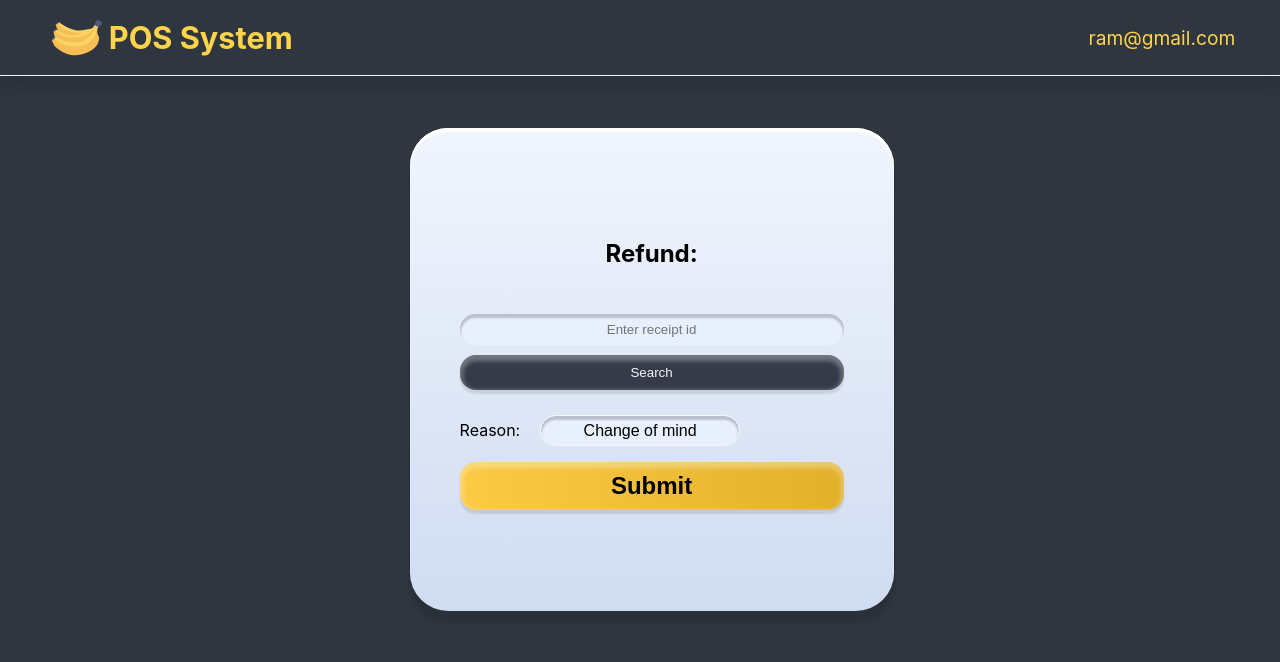
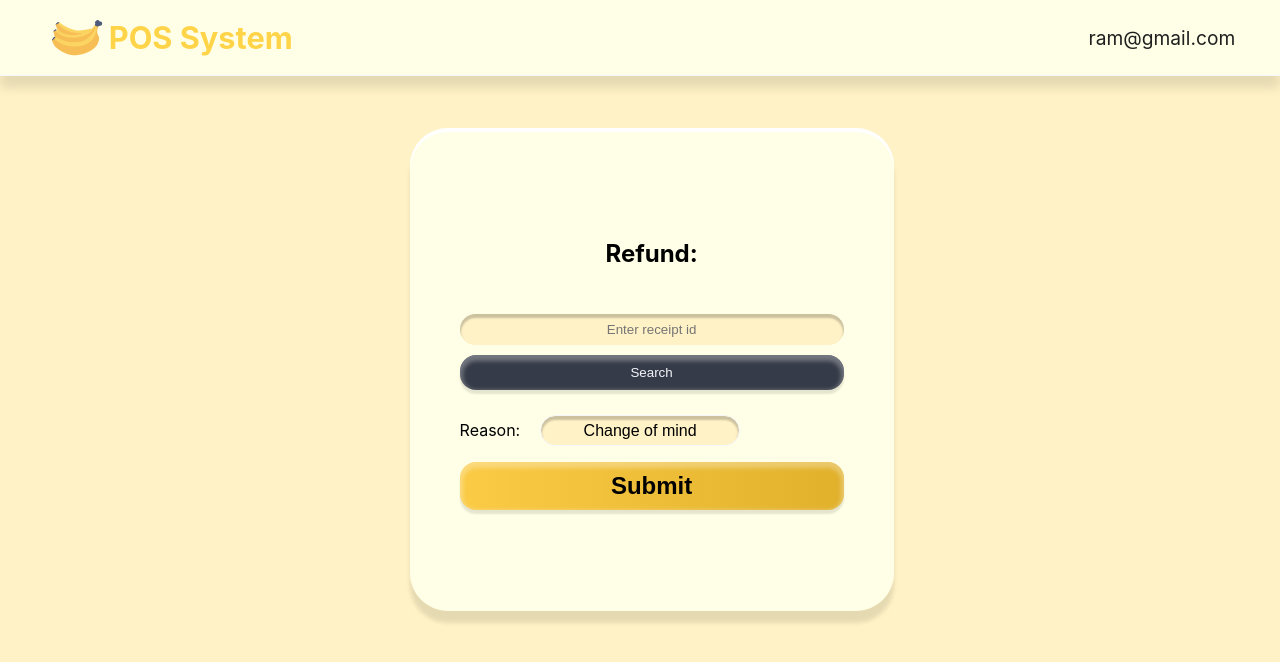
Before and after one commit to Baji0202/pos, a PHP site: page /refund.php in a window 1280 px wide. Shown: the top 662 px of the page. Run offline with PHP 8.4, Linux system fonts and the light colour scheme; a user stored in the database is signed in.

Commit message:
ayan na po client masaya ka na <3

```diff
--- a/admin_side/admindashboard.php
+++ b/admin_side/admindashboard.php
@@ -26,7 +26,7 @@ if (!isset($_SESSION['user_id'])) {
         <nav class="nav-menu">
             <ul>
                 <li><a href="user_settings.php">User Settings</a></li>
-                <li><a href="cashmanagement.php">Cash Management</a></li>
+                <li><a href="./cashmanagement.php">Cash Management</a></li>
                 <li><a href="audit_trail.php">History logs</a></li>
                 <li><a href="items_settings.php">Item Settings</a></li>
                 <li><a href="discount.php">Discounts</a></li>
--- a/home.php
+++ b/home.php
@@ -115,7 +115,7 @@ try {
 <div class="maincontainer">
 
     <div class="maincontent">
-    <button id="toggleButton" onclick="toggleInput()">Banana Card</button>
+    <button id="toggleButton" class="main-button" onclick="toggleInput()">Banana Card</button>
     <input type="text" id="bananacard" style="display: none;">
 <div>
     <table>
--- a/include/styles/global.css
+++ b/include/styles/global.css
@@ -3,11 +3,11 @@ body {
     padding: 0;
     margin: 0;
     font-family: 'Inter', sans-serif;
-    background-color:#2f3640;
+    background-color:#fff2c6;
 }
 
 nav {
-    background-color: #2f3640;
+    background-color: #ffffe7;
     color: rgb(227, 227, 227);
     display: flex;
     justify-content: space-between;
@@ -37,7 +37,7 @@ nav {
 }
 
 .acc_name {
-    color: rgb(255, 212, 72);
+    color: rgb(31, 31, 31);
     font-size: 1.5vw; /* Responsive font size */
 }
 
@@ -53,13 +53,13 @@ nav {
     top: 0;
     width: 100%;
     height: 100%;
-    background-color: #353b48;
+    background-color: #ffffe7;
     z-index: 1;
     padding: 1% 3%;
     margin-bottom: 1%;
     box-sizing: border-box;
     animation: slideLeft 0.5s forwards;
-    border-left: 1px solid #f5f6fa;
+    border-left: 1px solid #282828 ;
     box-shadow: 0 12px 10px rgba(0, 0, 0, 0.1);
 }
 
@@ -75,7 +75,7 @@ nav {
 .dropdown-content a {
     font-size: 1.5vw; /* Responsive font size */
     margin-top: 3vw; /* Responsive spacing */
-    color: rgb(227, 227, 227);
+    color: rgb(35, 35, 35);
     text-decoration: none;
     display: block;
     text-align: justify;
@@ -89,6 +89,13 @@ nav {
     display: block;
 }
 
+a.logout-btn{
+    font-weight:500;
+    color: rgb(233, 38, 38);
+}
+a.logout-btn:hover{
+    color: rgb(148, 0, 0);
+}
 
 
 input[type="text"],
@@ -102,7 +109,7 @@ input[type="number"] {
     border: none;
     border-radius: 16px;
     box-shadow: inset 0 3px 2px 1px rgba(0, 0, 0, 0.2);
-    background-color: #e8f0fe;
+    background-color: #fff2c6;
 }
 
 
@@ -114,9 +121,8 @@ input[type="number"] {
 }
 
 .maincontent, .sidebar{
-
-    color:  #2f3640;
-    background-color:  #f5f6fa ;
+    color:  #141414;
+    background-color:  #ffffe7;
     border-radius: 10px; /* Rounded corners */
 }
 
@@ -150,7 +156,7 @@ th, td {
 }
 
 th {
-    background-color: #f2f2f2;
+    background-color: #ffffe7;
 }
 
 
@@ -219,7 +225,7 @@ background-image: linear-gradient(to bottom, #d2a62c, #cca230); /* Gradient back
 
 .receipt {
     padding: 20px;
-    background-color: f5f6fa ;
+    /* background-color: #f5f6fa ; */
     margin-bottom: 20px;
     border-radius: 10px; /* Rounded corners */
 }
@@ -246,7 +252,7 @@ background-image: linear-gradient(to bottom, #d2a62c, #cca230); /* Gradient back
     padding-block: 6px;
     font-size: 16px;
     border: 1px solid #f5f6fa;
-    background-color: #e8f0fe;
+    background-color: #fff2c6;
     border-radius: 24px;
     appearance: none;
     text-align: center;
@@ -284,7 +290,7 @@ background-image: linear-gradient(to bottom, #d2a62c, #cca230); /* Gradient back
     margin-left: 32%;
     width:30%;
     height: 458px;
-    background-image: linear-gradient(#f1f5fd, #d0dcf1);
+    background-image: linear-gradient(#ffffe7,#ffffe7);
     padding-left: 50px;
     padding-right: 50px;
     padding-bottom: 1%;
--- a/paidIn.php
+++ b/paidIn.php
@@ -62,7 +62,7 @@ require_once "include\connect\dbcon.php";
 <form  method="post">
 <h2 style=" display: block; text-align: center; margin-bottom: 12%; ">Add paid in</h2>
 <input type="text" name="paidIn" pattern="\d+(\.\d{1,2})?" oninput="this.value = this.value.replace(/[^\d.]/g, '');" required placeholder="0.00">
-<input type="submit" value="submit" name="submit">
+<input type="submit" value="submit" name="submit" class="main-button">
     </form>
 </div>
 </div>
--- a/paidOut.php
+++ b/paidOut.php
@@ -52,7 +52,7 @@ if (isset($_POST['submit'])) {
 <form  method="post">
 <h2 style=" display: block; text-align: center; margin-bottom: 12%; ">Add paid out</h2>
 <input type="text" name="paidOut" pattern="\d+(\.\d{1,2})?" oninput="this.value = this.value.replace(/[^\d.]/g, '');" required placeholder="0.00">
-<input type="submit" value="submit" name="submit">
+<input type="submit" value="submit" name="submit" class="main-button">
     </form>
 </body>
 </div>
```
Also changed, not shown: include/styles/indexstyle.css (+8 -8 lines).
